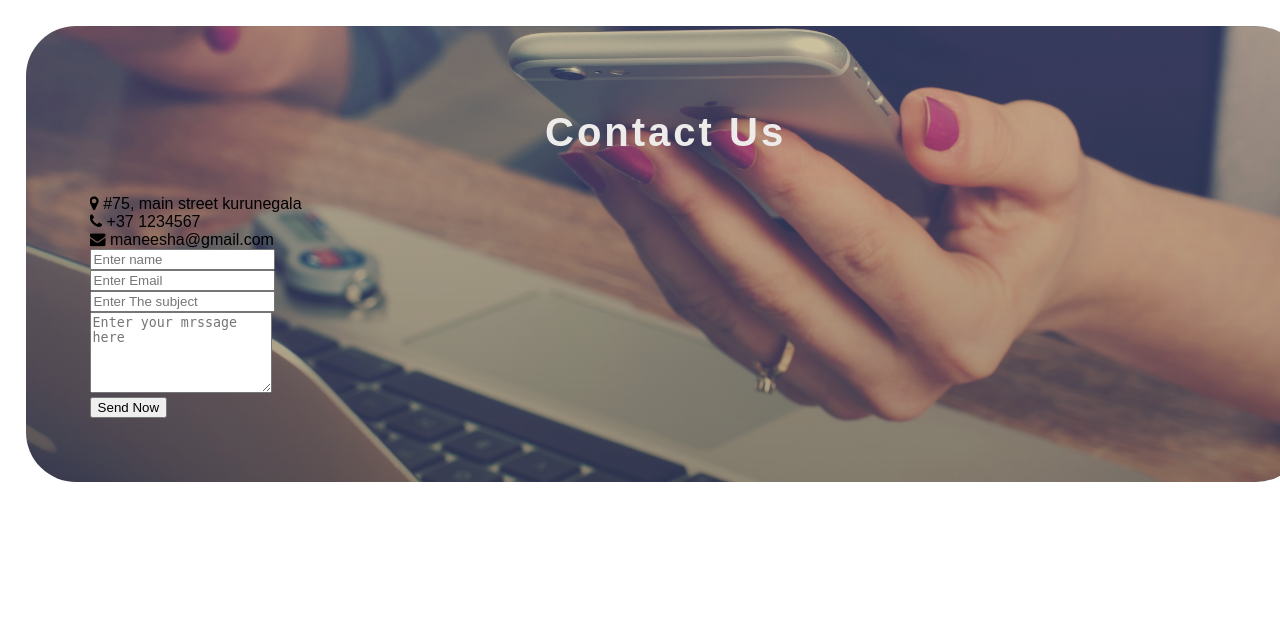
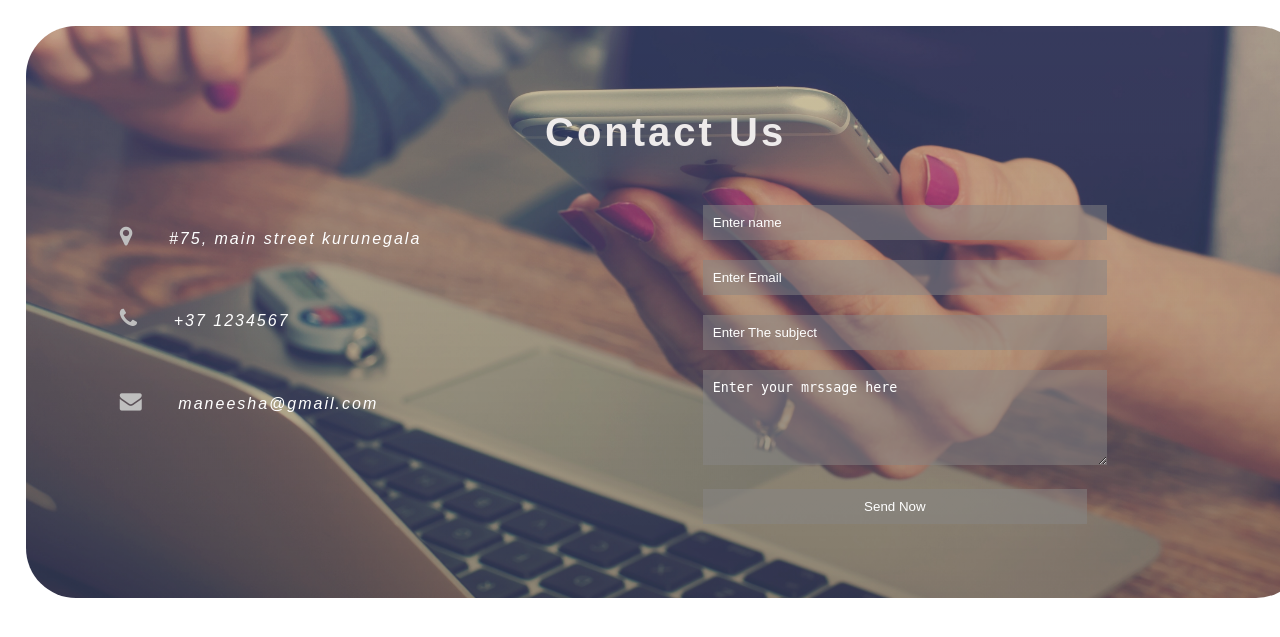
Before and after one commit to naveendperera/WAD-Assignment, a PHP site: page /contact-us.php in a window 1280 px wide. Shown: the top 637 px of the page. Run offline with PHP 8.4, Linux system fonts and the light colour scheme.

Commit message:
all styles for form added

```diff
--- a/styles.css
+++ b/styles.css
@@ -41,3 +41,81 @@ body {
     color: #fff;
     letter-spacing: 3px;
   }
+  /* form related css */
+.contact-form i.fa {
+    font-size: 22px;
+    padding: 3%;
+    background-color: none;
+    border-radius: 80%;
+    margin: 2%;
+    cursor: pointer;
+    border: none;
+    color: rgb(190, 190, 190);
+  }
+
+  .contact-form i.fa:hover {
+    cursor: pointer;
+    border: 2px solid white;
+    color: white;
+  }
+
+  .contact-form {
+    display: grid;
+    grid-template-columns: auto auto;
+  }
+
+  .form-info {
+    font-size: 16px;
+    font-style: italic;
+    color: white;
+    letter-spacing: 2px;
+  }
+  input {
+    padding: 10px;
+    margin: 10px;
+    width: 70%;
+    background-color: rgba(136, 133, 133, 0.5);
+    color: white;
+    border: none;
+    outline: none;
+  }
+
+  input::placeholder {
+    color: white;
+  }
+
+  textarea {
+    padding: 10px;
+    margin: 10px;
+    width: 70%;
+    background-color: rgba(136, 133, 133, 0.5);
+    color: white;
+    border: none;
+    outline: none;
+  }
+  textarea::placeholder {
+    color: white;
+  }
+
+  .submit {
+    width: 40%;
+    background: none;
+    padding: 4px;
+    outline: none;
+    font-size: 13px;
+    font-weight: bold;
+    letter-spacing: 2px;
+    height: 33px;
+    text-align: center;
+    cursor: pointer;
+    letter-spacing: 2px;
+    margin-left: 3%;
+    border: 2px solid rgb(190, 190, 190);
+    color: rgb(190, 190, 190);
+  }
+
+  .submit:hover {
+    border: 1px solid #fff;
+    color: #fff;
+    cursor: pointer;
+  }
```
